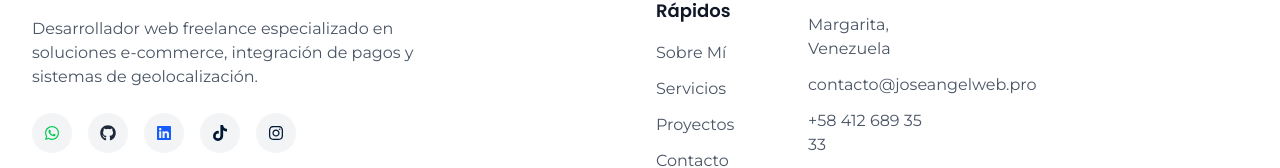
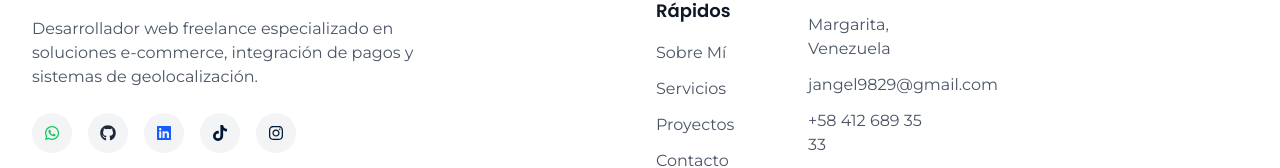
Before and after one commit to riugamine/joseangelweb-portfolio, a Next.js app: page / in a window 1280 px wide. Shown: the part 5604-5772 px from the top of the page. Built offline with nearby package versions, Linux system fonts and the light colour scheme.

Commit message:
change email for contact porpuses

```diff
--- a/src/app/components/Contact.tsx
+++ b/src/app/components/Contact.tsx
@@ -14,8 +14,8 @@ export default function Contact() {
     {
       icon: faEnvelope,
       title: 'Email',
-      value: 'contacto@joseangelweb.pro',
-      link: 'mailto:contacto@joseangelweb.pro'
+      value: 'jangel9829@gmail.com',
+      link: 'mailto:jangel9829@gmail.com'
     },
     {
       icon: faPhone,
--- a/src/app/components/Footer.tsx
+++ b/src/app/components/Footer.tsx
@@ -75,10 +75,10 @@ export function Footer() {
                 </li>
                 <li>
                   <a
-                    href="mailto:contacto@joseangelweb.pro"
+                    href="mailto:jangel9829@gmail.com"
                     className="text-gray-600 transition-colors hover:text-blue-600 dark:text-gray-300 dark:hover:text-blue-300"
                   >
-                    contacto@joseangelweb.pro
+                    jangel9829@gmail.com
                   </a>
                 </li>
                 <li>
```
